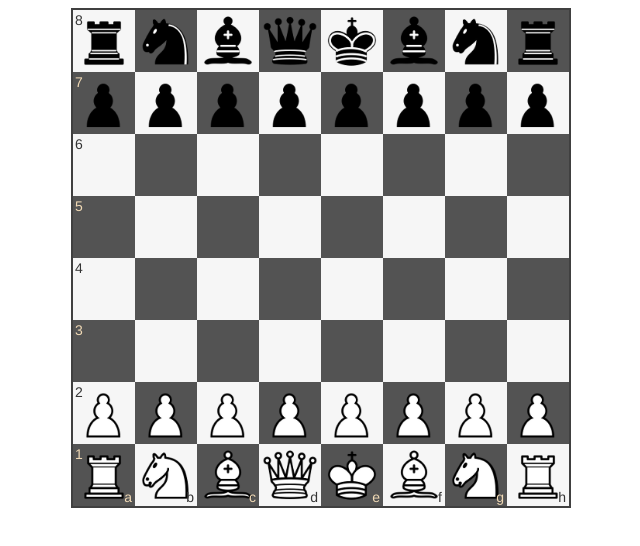
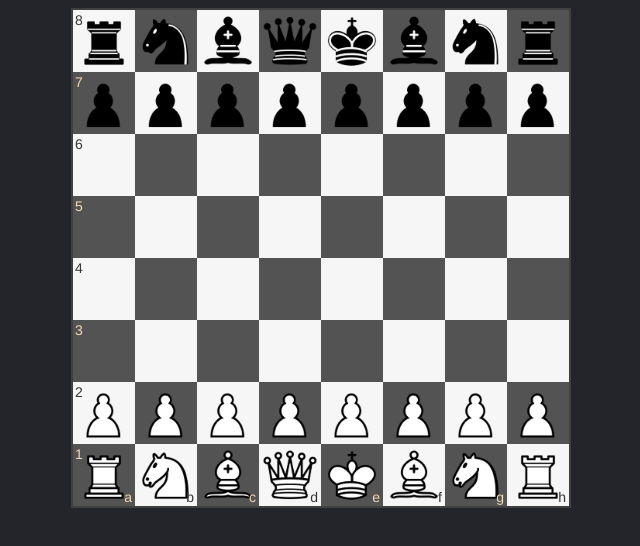
Before and after one commit to poulomi-g/Web-Chess-with-Socket.io, a website: page public/default.html in a window 1280 px wide. Shown: the whole page, without its empty margins (319-959 px from the left). Drawn offline with Linux system fonts and the light colour scheme.

Commit message:
Aesthetic changes

```diff
--- a/public/default.html
+++ b/public/default.html
@@ -7,7 +7,7 @@
     <link rel="stylesheet" href="/default.css" />
 </head>
 
-<body>
+<body style="background-color: #24252a;">
     <div id='gameBoard'></div>
     <script src="lib/chess.min.js"></script>
     <script src="lib/chessboard-0.3.0.min.js"></script>
```
Also changed, not shown: public/img/logo.png (added).
